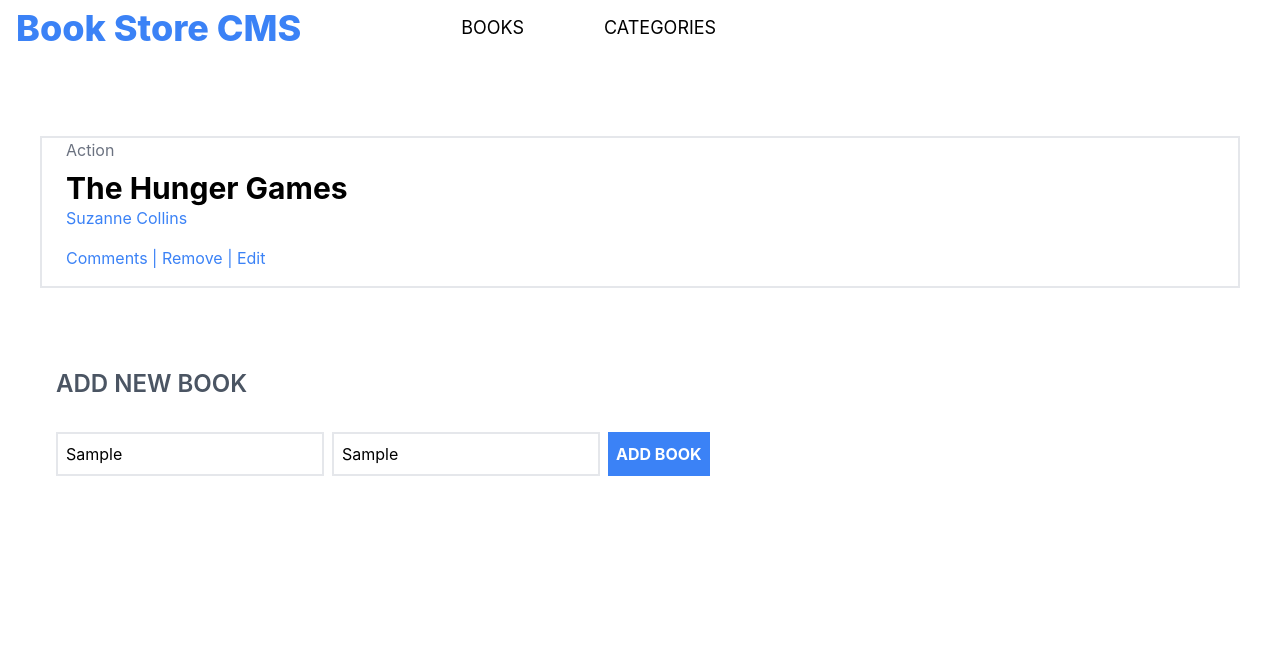
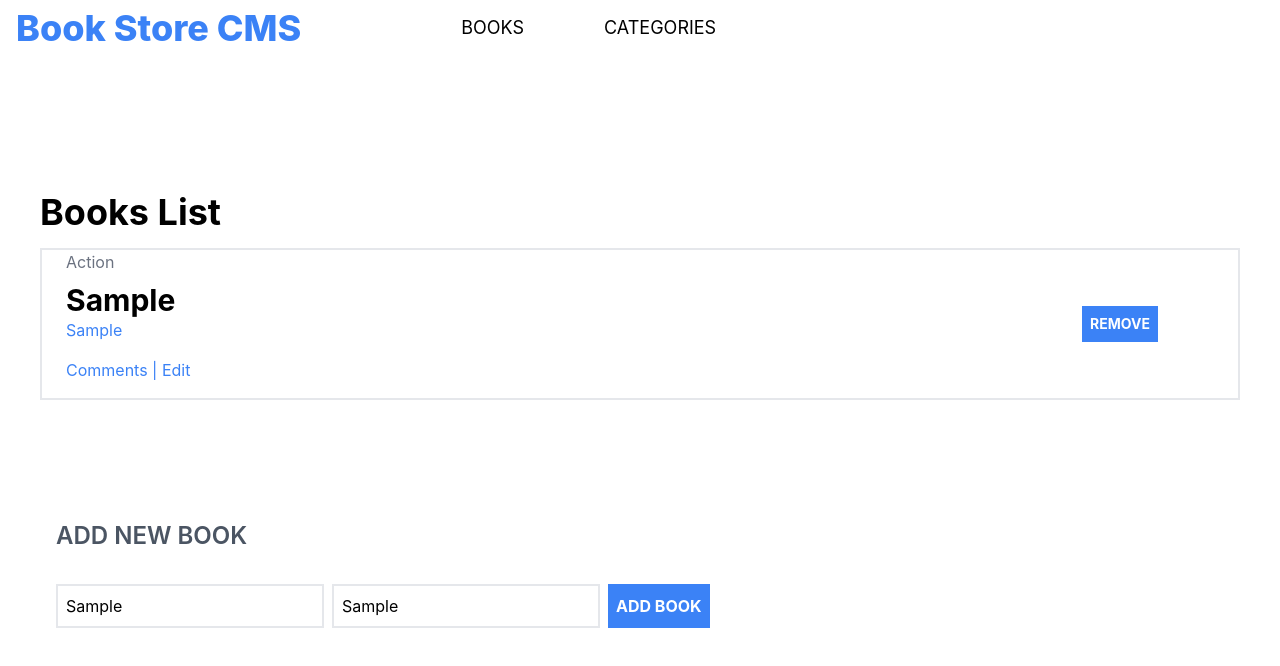
Before and after one commit to harshitajain06/bookstore, a React (Create React App) app: page / in a window 1280 px wide. Both pictures are taken after typing "Sample", "Sample" into the empty fields and a click on the input "ADD BOOK". Shown: the top 666 px of the page. Built offline with nearby package versions, Linux system fonts and the light colour scheme.

Commit message:
Use Redux in React components.

```diff
--- a/package.json
+++ b/package.json
@@ -9,6 +9,7 @@
     "@testing-library/user-event": "^13.5.0",
     "big-js": "^3.1.3",
     "big.js": "^6.2.1",
+    "prop-types": "^15.8.1",
     "react": "^18.2.0",
     "react-dom": "^18.2.0",
     "react-redux": "^8.0.5",
--- a/src/App.js
+++ b/src/App.js
@@ -1,13 +1,16 @@
 import { BrowserRouter, Routes, Route } from 'react-router-dom';
 import { Component } from 'react';
+import { Provider } from 'react-redux';
 import Nav from './components/Nav';
 import Home from './pages/Home';
 import Category from './pages/Category';
+import store from './redux/configureStore';
 
 // eslint-disable-next-line react/prefer-stateless-function
 export default class App extends Component {
   render() {
     return (
+      <Provider store={store}>
         <BrowserRouter>
           <Nav />
           <Routes>
@@ -15,7 +18,7 @@ export default class App extends Component {
             <Route path="/category" element={<Category />} />
           </Routes>
         </BrowserRouter>
-
+      </Provider>
     );
   }
 }
--- /dev/null
+++ b/src/components/AllBooks.js
@@ -0,0 +1,16 @@
+import { useSelector } from 'react-redux';
+import BookShow from './BookShow';
+
+const AllBooks = () => {
+  const list = useSelector((state) => state.bookshow);
+  return (
+    <div className="py-10">
+      <h2 className="text-4xl font-bold py-4">Books List</h2>
+      {list.map((book) => (
+        <BookShow title={book.title} author={book.author} key={book.id} id={book.id} />
+      ))}
+    </div>
+  );
+};
+
+export default AllBooks;
--- a/src/components/BookShow.js
+++ b/src/components/BookShow.js
@@ -1,14 +1,28 @@
-const BookShow = () => (
-  <div className=" flex pl-6 border-2 border-solid justify-between">
-    <div>
-      <h4 className="text-gray-500 pb-2">Action</h4>
-      <h1 className="text-3xl font-bold">The Hunger Games</h1>
-      <h3 className="text-blue-500 pb-4">Suzanne Collins</h3>
-      <h3 className="text-blue-500 pb-4">Comments  |    Remove  | Edit</h3>
+import { useDispatch } from 'react-redux';
+import PropTypes from 'prop-types';
+import { remove } from '../redux/books/books';
+
+const BookShow = ({ title, author, id }) => {
+  const dispatch = useDispatch();
+  return (
+    <div className=" flex pl-6 border-2 border-solid justify-between">
+      <div>
+        <h4 className="text-gray-500 pb-2">Action</h4>
+        <h1 className="text-3xl font-bold">{title}</h1>
+        <h3 className="text-blue-500 pb-4">{author}</h3>
+        <h3 className="text-blue-500 pb-4">Comments  | Edit</h3>
+
+      </div>
+      <button onClick={() => dispatch(remove(id))} className="bg-blue-500 cursor-pointer mr-20 mt-14 mb-14 text-sm px-2 py-1 text-white font-bold" type="button">REMOVE</button>
 
     </div>
+  );
+};
 
-  </div>
-);
+BookShow.propTypes = {
+  title: PropTypes.string.isRequired,
+  author: PropTypes.string.isRequired,
+  id: PropTypes.string.isRequired,
+};
 
 export default BookShow;
--- a/src/pages/Category.js
+++ b/src/pages/Category.js
@@ -1,9 +1,17 @@
 import React from 'react';
+import { useDispatch, useSelector } from 'react-redux';
+import { checkStatus } from '../redux/categories/categories';
 
-const Category = () => (
-  <div className="flex justify-center align-middle">
-    <button className="bg-blue-500 cursor-pointer mr-20 mt-14 mb-14 text-sm px-2 py-1 text-white font-bold" type="button">CHECK STATUS</button>
-  </div>
-);
+const Category = () => {
+  const dispatch = useDispatch();
+  const status = useSelector((state) => state.category);
+
+  return (
+    <div className="flex justify-center align-middle">
+      <button onClick={() => dispatch(checkStatus())} className="bg-blue-500 cursor-pointer mr-20 mt-14 mb-14 text-sm px-2 py-1 text-white font-bold" type="button">CHECK STATUS</button>
+      <h1>{status}</h1>
+    </div>
+  );
+};
 
 export default Category;
--- a/src/pages/Home.js
+++ b/src/pages/Home.js
@@ -1,18 +1,31 @@
-import React from 'react';
-import BookShow from '../components/BookShow';
+import React, { useState } from 'react';
+import { useDispatch } from 'react-redux';
+import AllBooks from '../components/AllBooks';
+import { add } from '../redux/books/books';
 
-const Home = () => (
+const Home = () => {
+  const dispatch = useDispatch();
+  const [book, setBook] = useState({});
+
+  const addBook = (e) => {
+    e.preventDefault();
+    dispatch(add(book));
+  };
+  const myTime = Date.now();
+  return (
     <div>
-    <h2 className="pt-20 pl-10 pr-10"><BookShow /></h2>
+      <h2 className="pt-20 pl-10 pr-10"><AllBooks /></h2>
       <div className="ml-14 mt-20">
         <h1 className=" text-2xl font-semibold text-gray-600">ADD NEW BOOK</h1>
-      <form className="flex gap-2 mt-8">
-        <input className="border-2 border-solid p-2 text-black" type="text" placeholder="Book Title" />
-        <input className="border-2 border-solid p-2 text-black" type="text" placeholder="Book Author" />
-        <input className="bg-blue-500 p-2 cursor-pointer text-white font-bold" type="button" value="ADD BOOK" />
+        <form onSubmit={addBook} className="flex gap-2 mt-8">
+          <input className="border-2 border-solid p-2 text-black" type="text" placeholder="Book Title" onChange={(e) => setBook({ ...book, title: e.target.value })} required />
+          <input className="border-2 border-solid p-2 text-black" type="text" placeholder="Book Author" onChange={(e) => setBook({ ...book, author: e.target.value })} required />
+          <input className="bg-blue-500 p-2 cursor-pointer text-white font-bold" type="submit" value="ADD BOOK" onClick={() => setBook({ ...book, id: myTime })} />
         </form>
       </div>
+      <br />
+      <br />
     </div>
   );
-
+};
 export default Home;
--- a/src/redux/books/books.js
+++ b/src/redux/books/books.js
@@ -1,21 +1,20 @@
 const ADD = 'bookstore/books/ADD';
 const REMOVE = 'bookstore/books/REMOVE';
 
-export const add = (title, author) => ({
+export const add = (payload) => ({
   type: ADD,
-  title,
-  author,
+  payload,
 });
 
-export const remove = (id) => ({
+export const remove = (payload) => ({
   type: REMOVE,
-  id,
+  id: payload,
 });
 
 const bookshow = (state = [], action) => {
   switch (action.type) {
     case ADD:
-      return [...state, { title: action.title, author: action.author }];
+      return [...state, action.payload];
     case REMOVE:
       return state.filter((book) => book.id !== action.id);
     default:
```
Also changed, not shown: 1 other file (tests, documents, lock files or other folders). Lines whose indentation alone changed are shown as unchanged.
